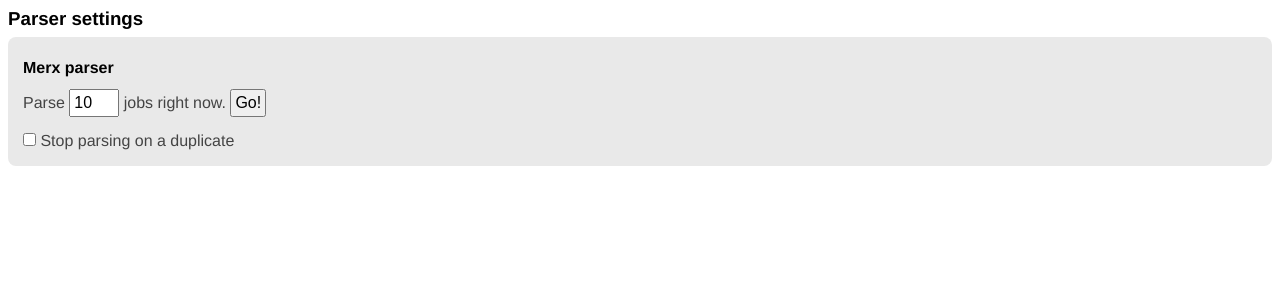
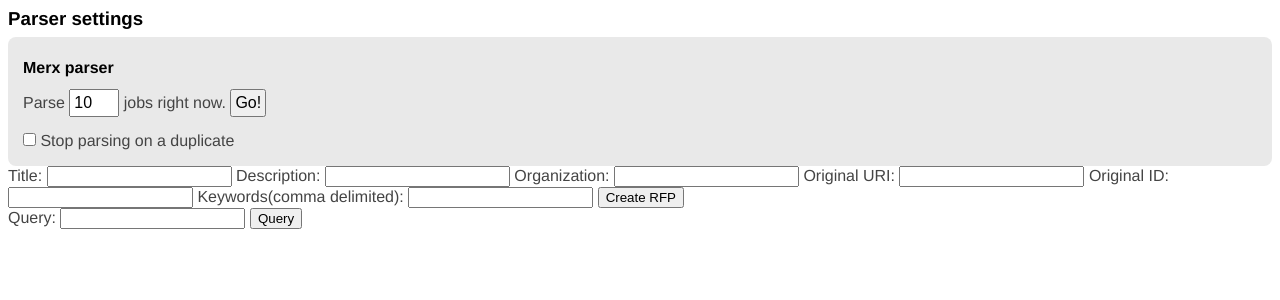
Before and after one commit to GEO-IASS/rfpow, a Python web app: template templates/admin_parsers.html in a window 1280 px wide. Shown: the top 300 px of the page. Run offline with Jinja, Linux system fonts and the light colour scheme; the template is opened without the code that fills it, so the values that code supplies are empty.

Commit message:
Ticket 28 Moved create and custiom query to admin page.
git-svn-id: https://stanley.cdf.toronto.edu/svn/csc301-2012-01/Group_E@71 092ab664-fcbf-46e8-8362-05d6c20691bb

```diff
--- a/routes.py
+++ b/routes.py
@@ -13,7 +13,8 @@ _routes = [
     RedirectRoute('/secure', HomePageHandler, name='secure', strict_slash=True),
     RedirectRoute('/create-user/', CreateUserHandler, name='create-user', strict_slash=True),
     RedirectRoute('/top-rfps/', TopRFPSHandler, name='top-rfps', strict_slash=True),
-    RedirectRoute('/create-rfp/', CreateAndQueryRFPHandler, name='create-rfp', strict_slash=True),
+    RedirectRoute('/query/', QueryRFPHandler, name='query', strict_slash=True),
+    RedirectRoute('/create-rfp/', CreateRFPHandler, name='create-rfp', strict_slash=True),
     RedirectRoute('/view-kw-results/', KeywordResultsHandler, name='view-kw-results', strict_slash=True),
     RedirectRoute('/view-query-results/', QueryResultsHandler, name='view-query-results', strict_slash=True),
     RedirectRoute('/cron/merx', CronMerx, name='cron-merx', strict_slash=True),
--- a/templates/admin_parsers.html
+++ b/templates/admin_parsers.html
@@ -31,5 +31,21 @@
             </div>
         </div>
 
+        <div class="center_form_container" style="text-align: left">
+            <form action="/create-rfp/" method="post" class="fieldset_submit">
+                <label>Title: <input type="text" name="title"/></label>
+                <label>Description: <input type="text" name="description"/></label>
+                <label>Organization: <input type="text" name="organization"/></label>
+                Original URI: <input type="text" name="original_uri"/>
+                Original ID: <input type="text" name="original_id"/>
+                Keywords(comma delimited): <input type="text" name="keywords"/>
+                <input type="submit" value="Create RFP" class="button"/>
+            </form>
+            <form action="/view-query-results/" method="post" class="fieldset_submit">
+                Query: <input type="text" name="query"/>
+                <input type="submit" value="Query" class="button"/>
+            </form>
+        </div>
+
     </body>
 </html>
--- a/templates/home.html
+++ b/templates/home.html
@@ -17,8 +17,7 @@
     <ul>
 
         <li><a href="{{ url_top_rfps }}">Top RFPs</a></li>
-        <li><a href="{{ url_create_query_rfps }}">Create and Query RFPs (Move this to /admin !!! and keep browsing RFPS
-        here</a></li>
+        <li><a href="{{ url_query_rfps }}">Query RFPs by keyword</a></li>
         <li><a href="/admin/">Admin CP (developer use)</a></li>
     </ul>
 
```
Also changed, not shown: handlers_controlpanel.py (+15 -12 lines), templates/cc_rfp.html (+0 -16 lines).
